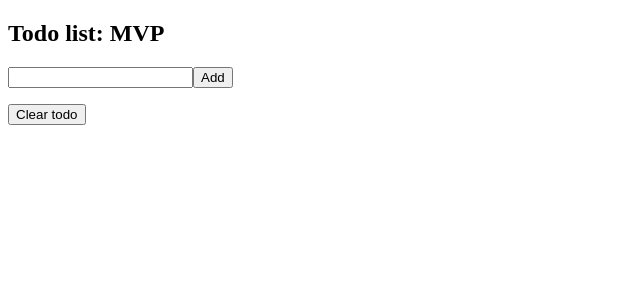
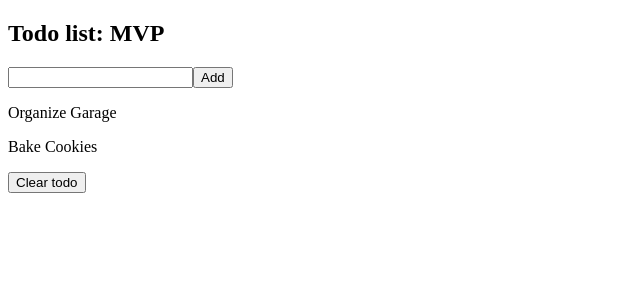
Before and after one commit to bloominstituteoftechnology/web-module-project-class-components, a React (Create React App) app: page / in a window 1280 px wide. Shown: the top 300 px of the page, without its empty margins (0-640 px from the left). Built offline with nearby package versions, Linux system fonts and the light colour scheme; the HTML template or start-up script is replaced by a standard one.

Commit message:
second push

```diff
--- a/src/components/Todo.js
+++ b/src/components/Todo.js
@@ -1,13 +1,15 @@
 import React from 'react';
+
 
 const Todo = props => {
     const handleClick= ()=>{
         props.handleItemToggle(props.item.id)
     }
 
+    console.log("todo here:  "+ {props})
     return (
         <div onClick={handleClick} className="item">
-            <p>{props.item.name}</p>
+            <p>{props.item.task}</p>
         </div>
     )
 }
--- a/src/components/TodoList.js
+++ b/src/components/TodoList.js
@@ -8,11 +8,14 @@ const TodoList = props => {
     const handleClick =()=> {
         props.handleItemCompleted();
     }
+    console.log(props)
     return (
         <div className = "todo-list">
-            {props.todoList.map(item => (
-                <Todo handleItemToggle={props.handleItemToggle}  key={item.id} item={item}/>
-            ))}
+
+            {props.todoList.map(item => {
+                console.log(item)
+                return <Todo handleItemToggle={props.handleItemToggle}  key={item.id} item={item}/>
+            })}
             <button onClick={handleClick} className = "clear-btn">Clear todo</button>
         </div>
     )
```
Also changed, not shown: 1 other file (tests, documents, lock files or other folders).
